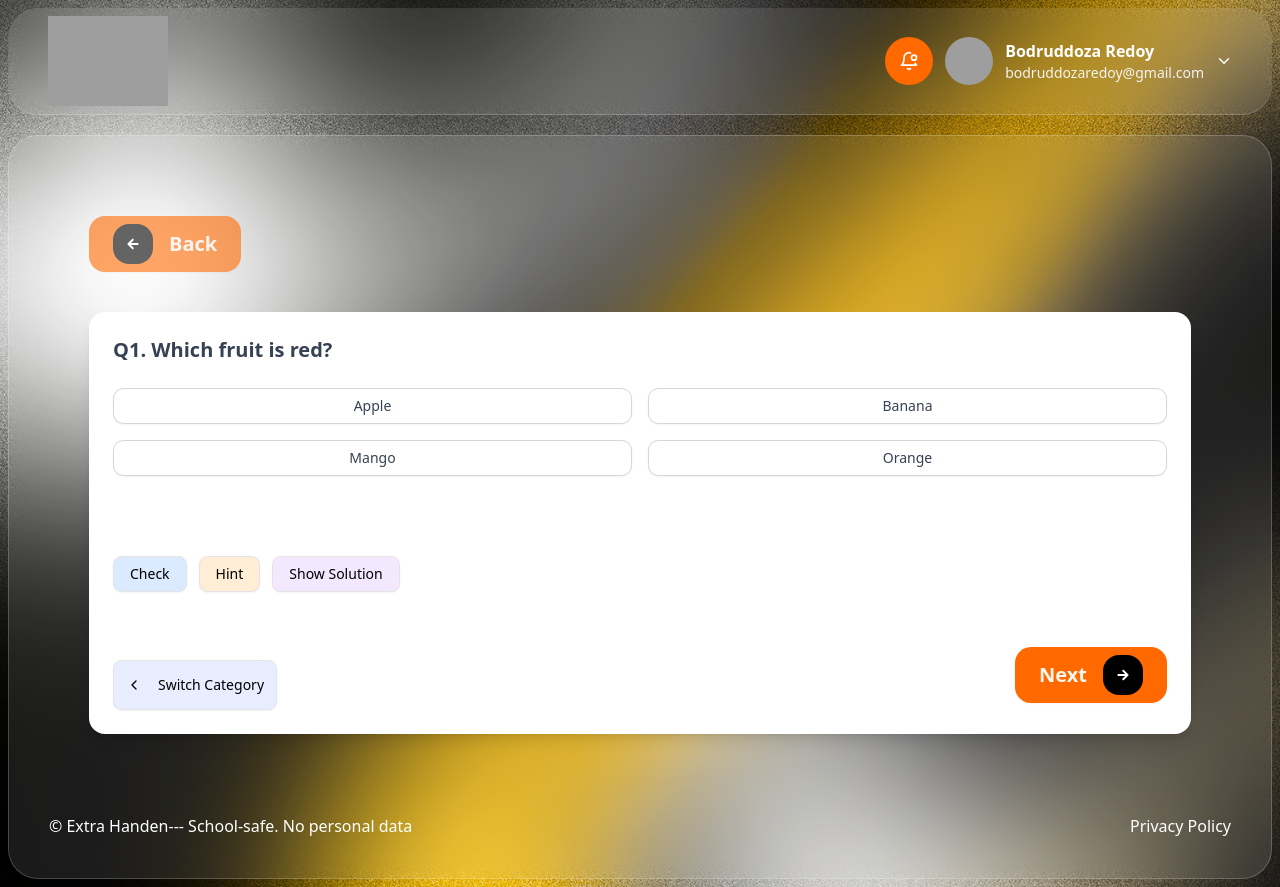
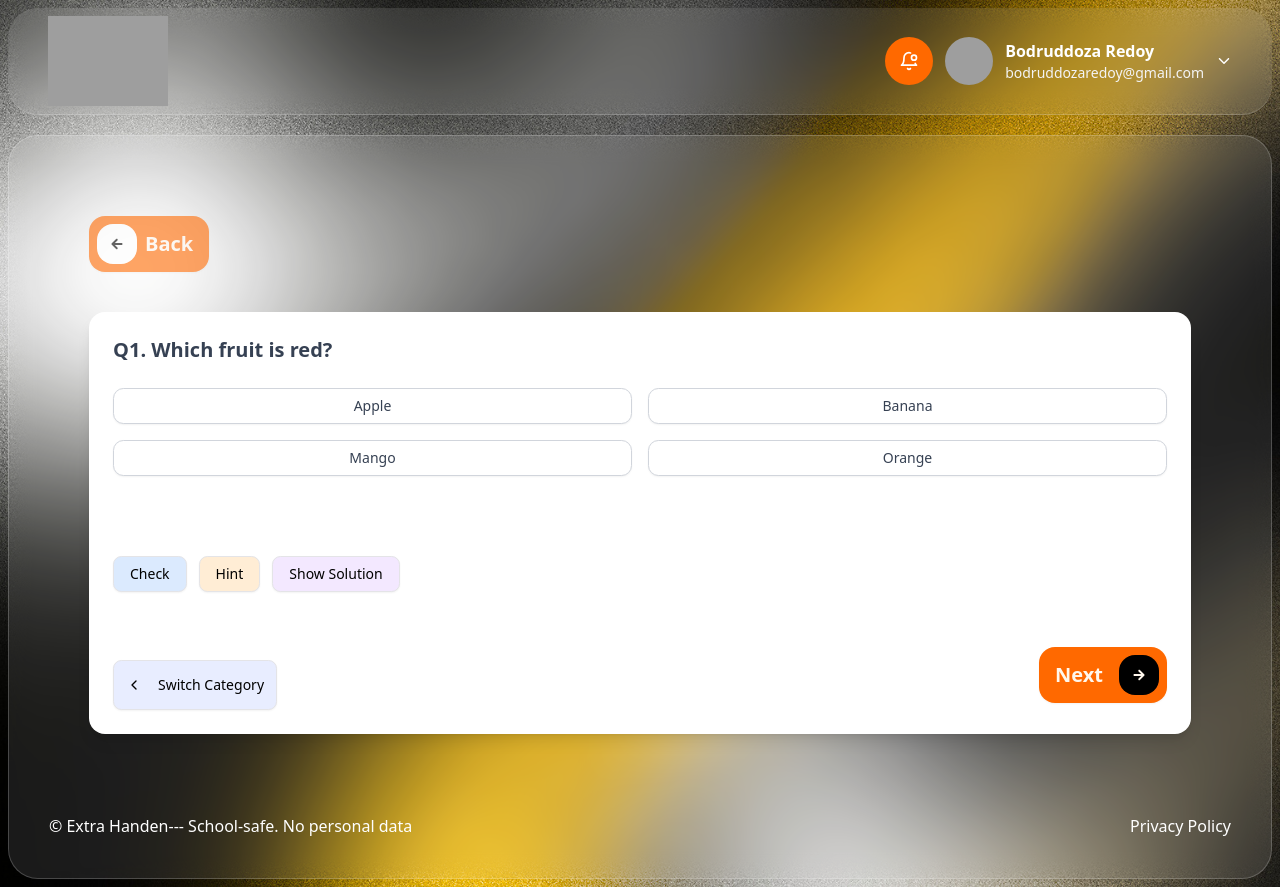
Before and after one commit to juyel66/Eduloop-quize-Application, a React (Vite) app: page /language in a window 1280 px wide. Built offline with nearby package versions, Linux system fonts and the light colour scheme; grey boxes are pictures that could not be loaded.

Commit message:
fix(Button): welcomePage and LanguagePage fix button

```diff
--- a/src/pages/Language/LanguageQuestionOne.tsx
+++ b/src/pages/Language/LanguageQuestionOne.tsx
@@ -159,13 +159,25 @@ export default function LanguageQuestion1({
   return (
     <div className="p-10">
       {/* Back button (Top Left) */}
-      <Button
+
+      {/* <Button
         onClick={goPrev}
         disabled={isFirst}
         className="rounded-2xl py-7 px-6 font-bold text-xl disabled:opacity-60 disabled:cursor-not-allowed flex items-center"
       >
         <div className="size-10 bg-black rounded-2xl flex items-center justify-center mr-2">
           <IoMdArrowRoundBack size={30} className="text-white" />
+        </div>
+        Back
+      </Button> */}
+
+      <Button
+        onClick={goPrev}
+        disabled={isFirst}
+        className="rounded-2xl py-7 pl-2 font-bold text-xl disabled:opacity-60 disabled:cursor-not-allowed"
+      >
+        <div className="size-10 bg-white text-black rounded-2xl flex items-center justify-center">
+          <IoMdArrowRoundBack size={50} className="text-5xl" />
         </div>
         Back
       </Button>
@@ -238,7 +250,9 @@ export default function LanguageQuestion1({
                   type="text"
                   value={Array.isArray(selected) ? selected[i] || "" : ""}
                   onChange={(e) => {
-                    const updated = Array.isArray(selected) ? [...selected] : [];
+                    const updated = Array.isArray(selected)
+                      ? [...selected]
+                      : [];
                     updated[i] = e.target.value;
                     selectOption(updated);
                   }}
@@ -273,11 +287,11 @@ export default function LanguageQuestion1({
             <Button
               onClick={goNext}
               disabled={isLast}
-              className="rounded-2xl py-7 px-6 font-bold text-xl disabled:opacity-60 disabled:cursor-not-allowed flex items-center"
+              className="rounded-2xl py-7 pr-2 font-bold text-xl disabled:opacity-60 disabled:cursor-not-allowed"
             >
               Next
               <div className="size-10 bg-black rounded-2xl flex items-center justify-center ml-2">
-                <IoMdArrowRoundForward size={30} className="text-white" />
+                <IoMdArrowRoundForward size={50} className="text-5xl" />
               </div>
             </Button>
           </div>
--- a/src/pages/Welcome/WelcomePage.tsx
+++ b/src/pages/Welcome/WelcomePage.tsx
@@ -3,7 +3,7 @@ import { Link } from "react-router";
 const WelcomePage = () => {
   return (
     <div
-      className="text-xl text-white h-screen flex items-center justify-center bg-cover bg-center bg-fixed"
+      className="text-xl text-white  flex items-center justify-center bg-cover bg-center bg-fixed"
       style={{ backgroundImage: "url('/images/welcomePage.png')" }}
     >
       <div className="text-center px-4">
```
